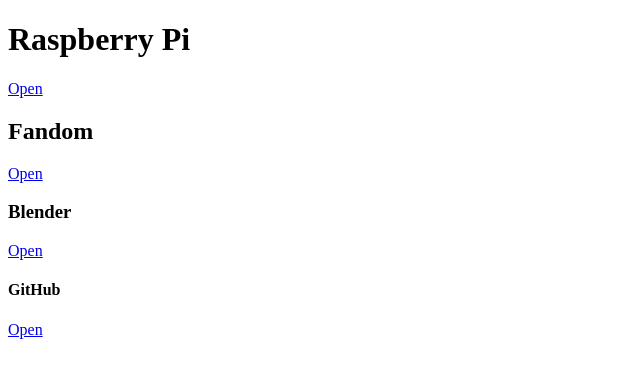
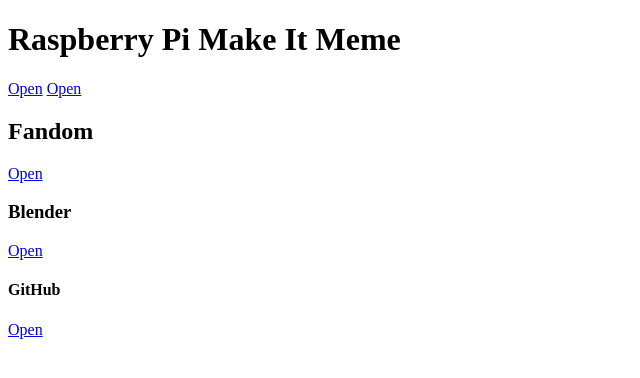
Before and after one commit to Metot1453/kullaniciadi.github.io, a plain HTML site: page index.html in a window 1280 px wide. Shown: the whole page, without its empty margins (0-640 px from the left). Drawn offline with Linux system fonts and the light colour scheme.

Commit message:
Update heading and link for Raspberry Pi page

```diff
--- a/index.html
+++ b/index.html
@@ -5,8 +5,9 @@
   <title>Yönlendirme Sayfası</title>
 </head>
 <body>
-  <h1>Raspberry Pi</h1>
+  <h1>Raspberry Pi            Make It Meme</h1>
   <a href="https://www.raspberrypi.com">Open</a>
+  <a href="https://makeitmeme.com/tr/">Open</a>
   <h2>Fandom</h2>
   <a href="https://www.fandom.com">Open</a>
   <h3>Blender</h3>
```
